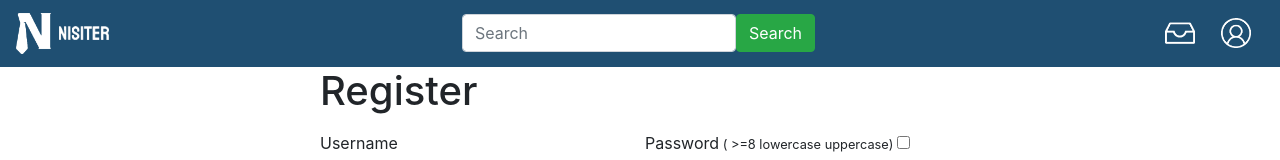
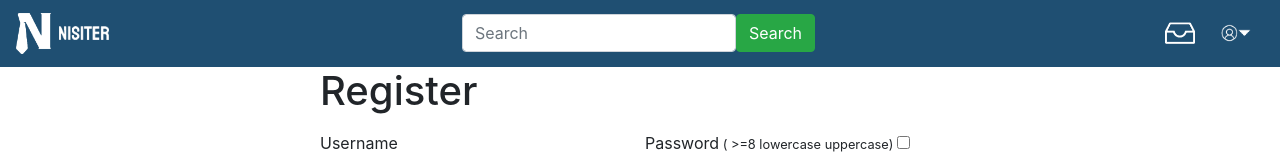
Before and after one commit to 2110336-SoftwareEngineering2/sec3_ALLA, a React (Create React App) app in the folder frontend/: page /register in a window 1280 px wide. Shown: the top 160 px of the page. Built offline with nearby package versions, Linux system fonts and the light colour scheme.

Commit message:
edit nav bar

```diff
--- a/frontend/src/components/Navigation/index.js
+++ b/frontend/src/components/Navigation/index.js
@@ -1,17 +1,26 @@
-import React from "react";
+import React, { useCallback, useEffect, useState } from "react";
 import "./style.scss";
 import inbox_image from "../../assets/nav_photo/inbox.png";
 import profile_image from "../../assets/nav_photo/profile.png";
 import nisiter_logo from "../../assets/nav_photo/N.png";
 import nisiter_logo_1 from "../../assets/nav_photo/N_1.png";
+import inbox_image_1 from "../../assets/nav_photo/profile_arrow.png";
 
 export default function Navigation() {
   //return <div><div className="nav-container">NAV</div><div className="nav-spacer"></div></div>;
+
+  const [dropDown, setDropdown] = useState(false);
+
   return (
     <nav class="navbar navbar-dark  justify-content-space-between position-sticky nav-style">
       <div className="d-flex justify-content-between align-items-center nav-container ">
         <div className="d-flex pr-10">
-          <a className="navbar-brand" href="/"><img src={nisiter_logo} width="35" /><span className = "pl-2"><img src={nisiter_logo_1} width="50" /> </span></a>
+          <a className="navbar-brand" href="/">
+            <img src={nisiter_logo} width="35" />
+            <span className="pl-2">
+              <img src={nisiter_logo_1} width="50" />{" "}
+            </span>
+          </a>
         </div>
         <div className="d-flex justify-content-around ">
           <input
@@ -28,11 +37,37 @@ export default function Navigation() {
           <button class="btn btn-default">
             <img src={inbox_image} width="30" />
           </button>
-          <a href="myprofile">
+          {/* <a href="myprofile">
             <button class="btn btn-default">
               <img src={profile_image} width="30" />
             </button>
-          </a>
+          </a> */}
+          <div className="bigg-container ">
+            <div>
+              <button
+                class="btn btn-default"
+                onClick={() => setDropdown(!dropDown)}
+              >
+                <img src={inbox_image_1} width="30" />
+              </button>
+            </div>
+            <div className="position-relative">
+              {dropDown ? (
+                <div
+                  className="popup position-absolute mt-2 border"
+                  id="dropdown"
+                >
+                  <ul>
+                    <a href="/myprofile" >my profile</a><br>
+                    </br>
+                    <a href="/login" >log out</a>
+                  </ul>
+                </div>
+              ) : (
+                <></>
+              )}
+            </div>
+          </div>
         </div>
       </div>
     </nav>
--- a/frontend/src/components/Navigation/style.scss
+++ b/frontend/src/components/Navigation/style.scss
@@ -34,3 +34,14 @@
 .nav-style {
     background-color: #1f4f72;
 }
+
+.bigg-container {
+    .popup {
+        background-color: #ffffff;
+        border: rgb(0, 0, 0);
+        border-color: rgb(0, 0, 0);
+        visibility:"";
+        width: 150px;
+    }
+
+}
--- a/frontend/src/pages/Login/index.js
+++ b/frontend/src/pages/Login/index.js
@@ -29,7 +29,7 @@ export default function Login() {
       "password": formData.password
     })
       .then(response => {
-        console.log('response', response)
+        //console.log('response', response)
         if (response.status === 201) {
           //console.log('Auth State', AuthState)
           dispatch({ type: "LOGIN_SUCCESS", payload: { "id": response.data.id, "token": response.data.token } })
@@ -38,7 +38,7 @@ export default function Login() {
       })
       .catch(error => {
         alert(error.response.data.message)
-        console.log(error.response)
+        //console.log(error.response)
         return error
       });
   }
--- a/frontend/src/pages/Register/index.js
+++ b/frontend/src/pages/Register/index.js
@@ -55,7 +55,7 @@ export default function Register() {
     } else {
       x.type = "password";
     }
-    console.log(x.type)
+    console.log(x.type);
   }
   function validateForm() {
     if (
@@ -76,8 +76,7 @@ export default function Register() {
         student.department == "" ||
         student.fieldofwork == ""
       );
-    }
-    else {
+    } else {
       return (
         employer.company == "" ||
         employer.fieldofwork == "" ||
@@ -128,12 +127,8 @@ export default function Register() {
           console.log("response", response);
           if (response.status === 201) {
             //console.log('Auth State', AuthState)
-            /* if (confirm("Register success!")){
-                            history.push("/login")
-                        }
-                        else {
-                            history.push("/login")
-                        } */
+            alert("Hello! I am an alert box!!");
+            history.push('/login')
           }
           return response;
         })
```
Also changed, not shown: frontend/src/assets/nav_photo/profile_arrow.png (added).
